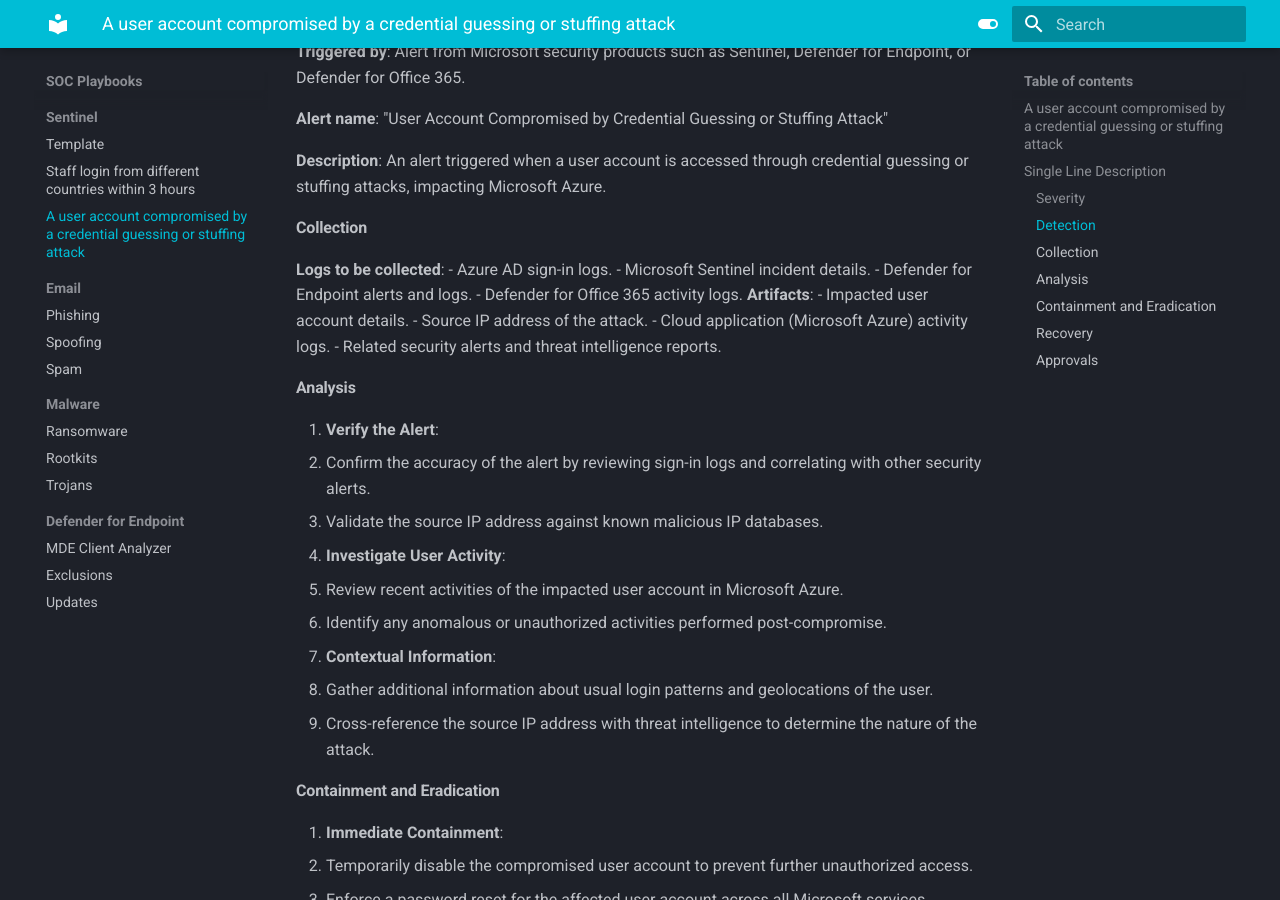
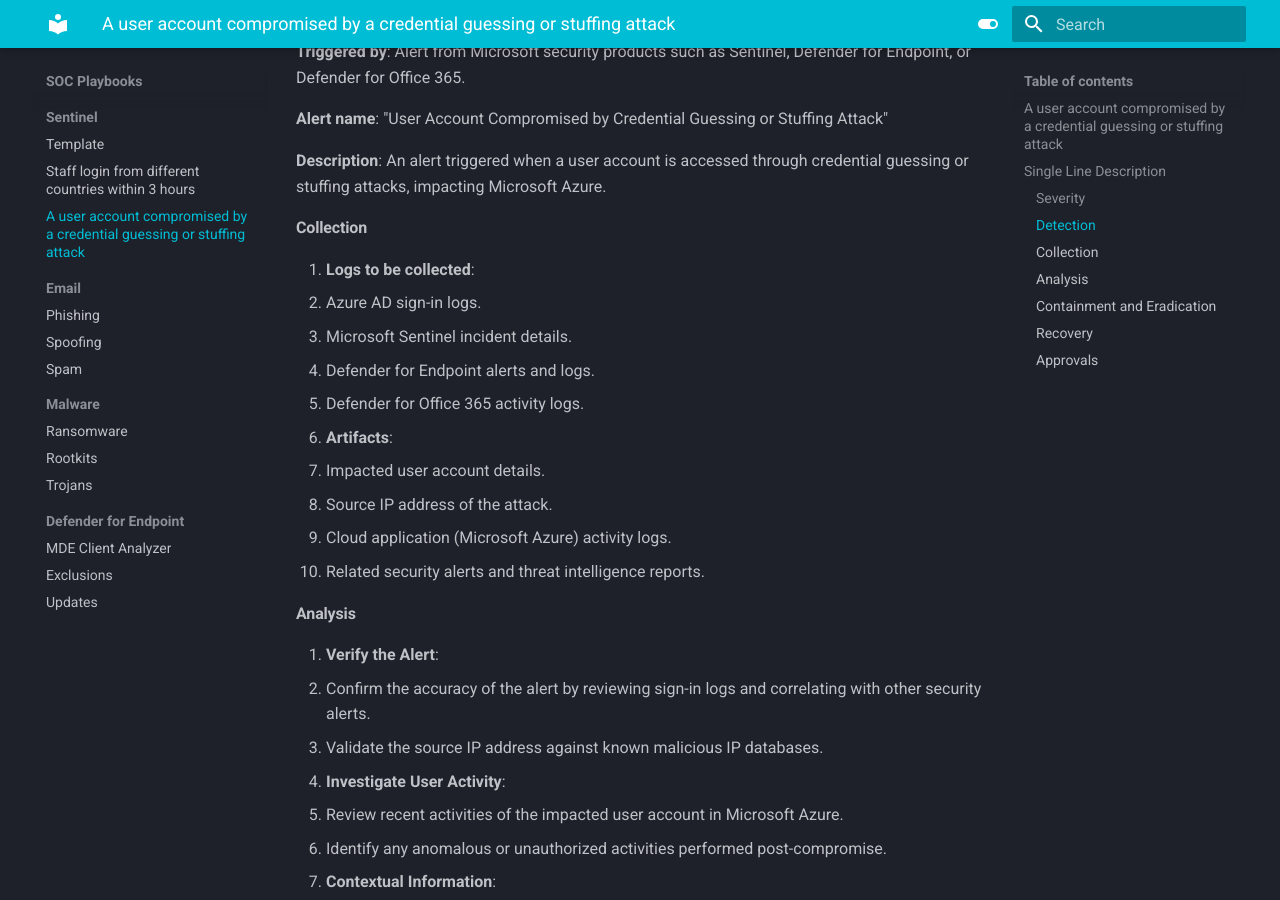
Before and after one commit to HexagonCyber/soc-playbooks, an MkDocs documentation site: the page built from docs/Sentinel/A user account compromised by a credential guessing or stuffing attack.md, in a window 1280 px wide and 900 px high, scrolled down 482 px. Built offline with MkDocs 1.6.1 and Material for MkDocs 9.7.7, drawn with Linux system fonts in a browser that asks for light colours; some of the changed lines change nothing that is shown.

Commit message:
Updated playbook

```diff
--- a/docs/Sentinel/A user account compromised by a credential guessing or stuffing attack.md
+++ b/docs/Sentinel/A user account compromised by a credential guessing or stuffing attack.md
@@ -14,16 +14,16 @@
 **Description**: An alert triggered when a user account is accessed through credential guessing or stuffing attacks, impacting Microsoft Azure.
 
 #### **Collection**
-**Logs to be collected**:
-- Azure AD sign-in logs.
-- Microsoft Sentinel incident details.
-- Defender for Endpoint alerts and logs.
-- Defender for Office 365 activity logs.
-**Artifacts**:
-- Impacted user account details.
-- Source IP address of the attack.
-- Cloud application (Microsoft Azure) activity logs.
-- Related security alerts and threat intelligence reports.
+1. **Logs to be collected**:
+   - Azure AD sign-in logs.
+   - Microsoft Sentinel incident details.
+   - Defender for Endpoint alerts and logs.
+   - Defender for Office 365 activity logs.
+2. **Artifacts**:
+   - Impacted user account details.
+   - Source IP address of the attack.
+   - Cloud application (Microsoft Azure) activity logs.
+   - Related security alerts and threat intelligence reports.
 
 #### **Analysis**
 1. **Verify the Alert**:
```
